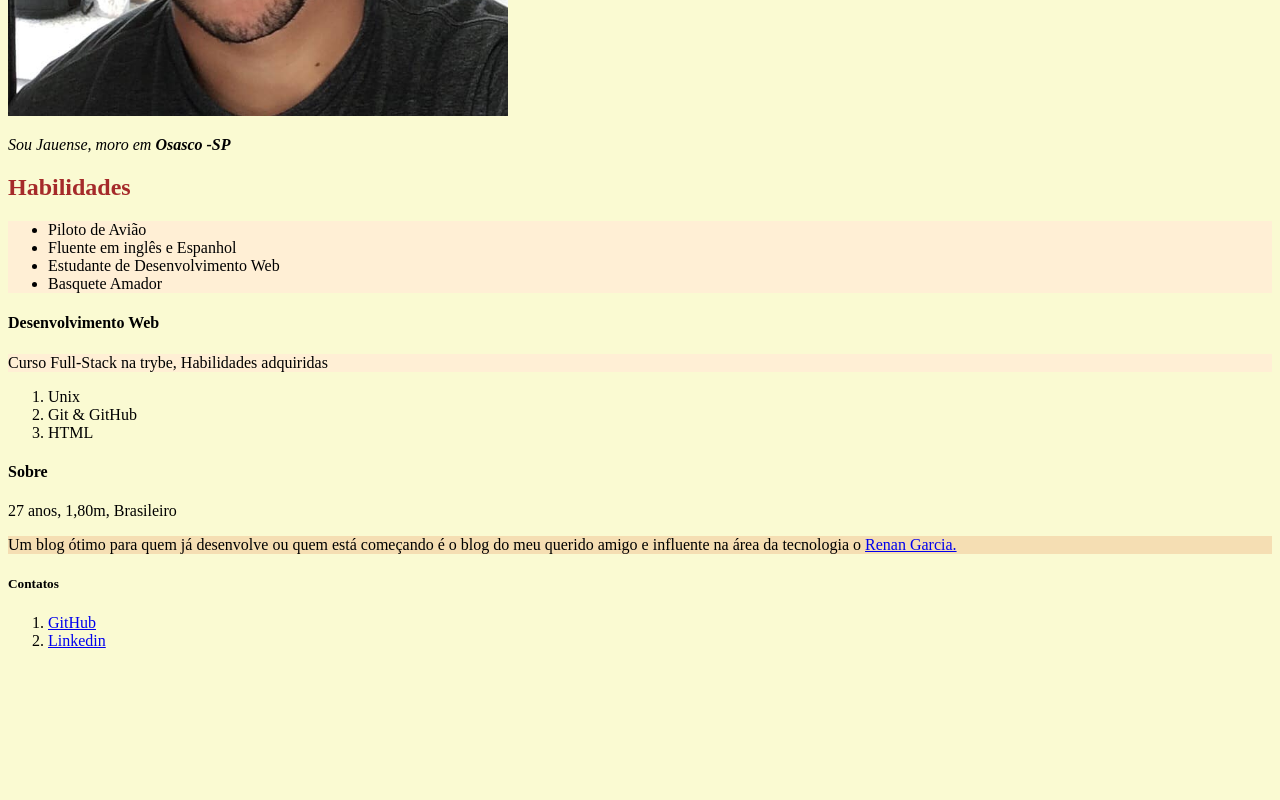
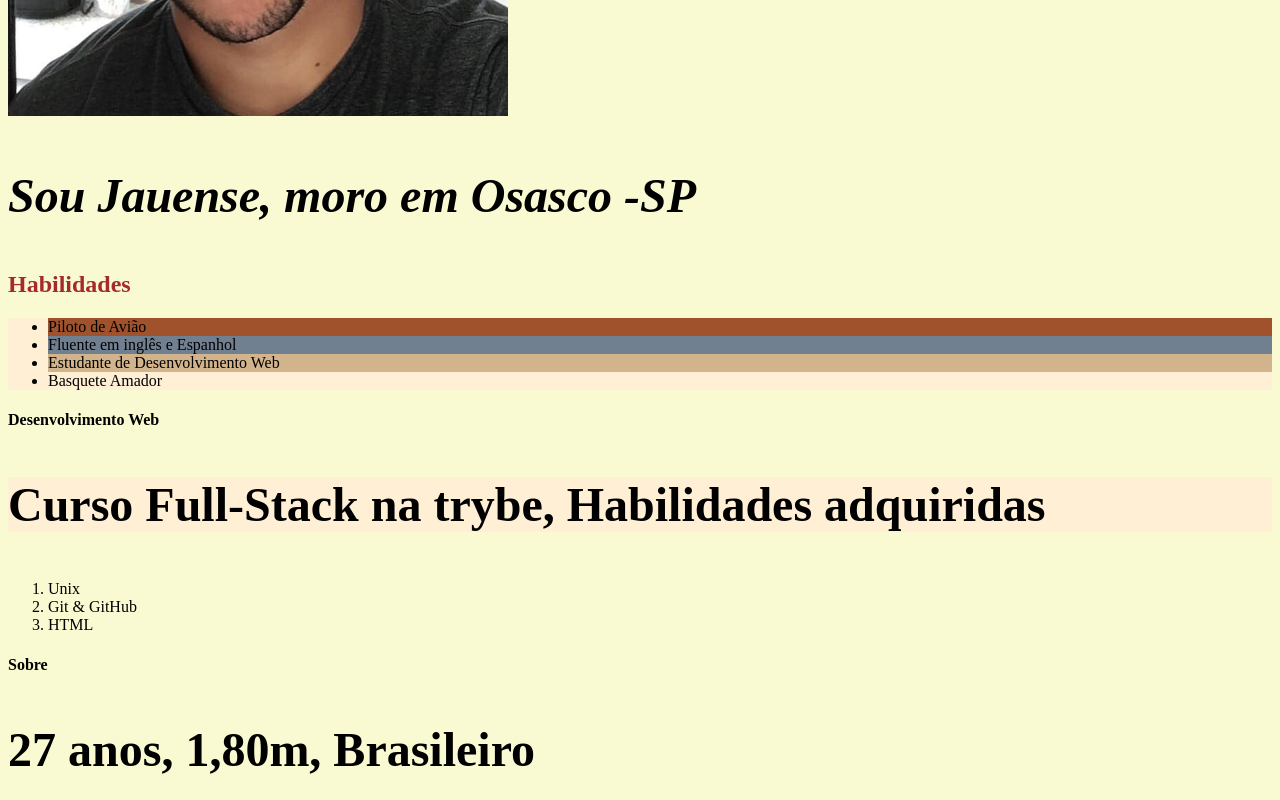
Before and after one commit to kitoyppd23/Trybe_exercises, a plain HTML site: page Introdução/exercises/bloco_3/dia_2/index.html in a window 1280 px wide. Shown: the part 700-1500 px from the top of the page. Before the commit the page ends 1366 px from the top, so only its background shows below. Drawn offline with Linux system fonts and the light colour scheme.

Commit message:
Treinando o CSS, id, class, size

```diff
--- a/Introdução/exercises/bloco_3/dia_2/index.html
+++ b/Introdução/exercises/bloco_3/dia_2/index.html
@@ -7,8 +7,10 @@
     <style>
 
         h1{
+            font-family: sans-serif;
             font-size: 65px;
             color:orange
+
         }
 
         h2 {
@@ -17,6 +19,7 @@
 
         body  {
             background-color:lightgoldenrodyellow;
+            font-size: 16px;
         }
 
         #Renan {
@@ -29,6 +32,23 @@
 
         .altrn {
             background-color: papayawhip;
+        }
+
+        p {
+            font-weight: 600;
+            font-size: 3em;
+
+        }
+
+        #list1 {
+            background-color: sienna;
+        }
+
+        #list2 {
+            background-color: slategrey;
+        }
+        #list3 {
+            background-color: tan;
         }
     </style>
 
@@ -54,9 +74,9 @@
     <h2 id="Habilidades">Habilidades</h2>
 
     <ul class="altrn">
-        <li>Piloto de Avião</li>
-        <li>Fluente em inglês e Espanhol</li>
-        <li>Estudante de Desenvolvimento Web</li>
+        <li id="list1">Piloto de Avião</li>
+        <li id="list2">Fluente em inglês e Espanhol</li>
+        <li id="list3">Estudante de Desenvolvimento Web</li>
         <li>Basquete Amador</li>
     </ul>
 
```
